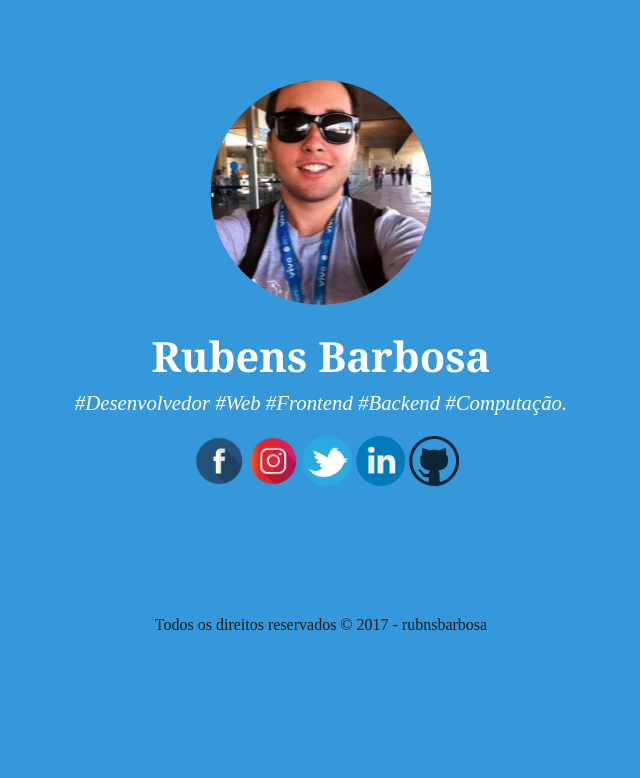
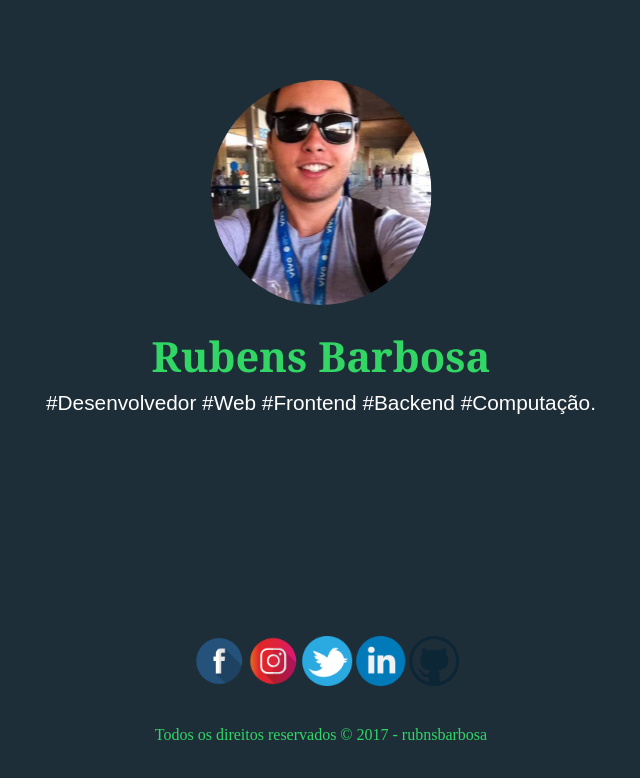
Before and after one commit to rubnsbarbosa/rubnsbarbosa.github.io, a plain HTML site: page index.html in a window 1280 px wide. Shown: the whole page, without its empty margins (319-959 px from the left). Drawn offline with Linux system fonts and the light colour scheme.

Commit message:
update css

```diff
--- a/css/rubnsbarbosa.css
+++ b/css/rubnsbarbosa.css
@@ -1,7 +1,13 @@
 body {
   margin: 0;
   padding: 0;
-  background: #3498db;
+  background: #1e2e38;
+}
+
+a:link, a:visited {
+  color: #fff;
+  text-decoration: underline;
+  cursor: auto;
 }
 
 .center-img {
@@ -21,7 +27,7 @@ body {
   transform:translateX(-50%);
   top: 300px !important;
   font-size:1.3em;
-  color: #fff;
+  color: #31d665;
   font-family: georgia;
   -webkit-user-select:none;
 	-moz-user-select:none;
@@ -37,7 +43,7 @@ body {
   top: 370px !important;
   font-size:1.3em;
   color: #fff;
-  font-style: italic;
+  font-family: Arial, Helvetica, sans-serif;
   -webkit-user-select:none;
 	-moz-user-select:none;
 	-o-user-select:none;
@@ -52,7 +58,7 @@ body {
   position: fixed;
   left: 58%;
   transform:translateX(-50%);
-  top: 420px !important;
+  top: 620px !important;
 }
 
 #img-redes ul li { display: inline; }
@@ -65,8 +71,8 @@ body {
   position: fixed;
   left: 50%;
   transform:translateX(-50%);
-  top: 600px !important;
-	color: #1a1a1a;
+  bottom: 40px !important;
+	color: #31d665;
 	-webkit-user-select:none;
 	-moz-user-select:none;
 	-o-user-select:none;
```
